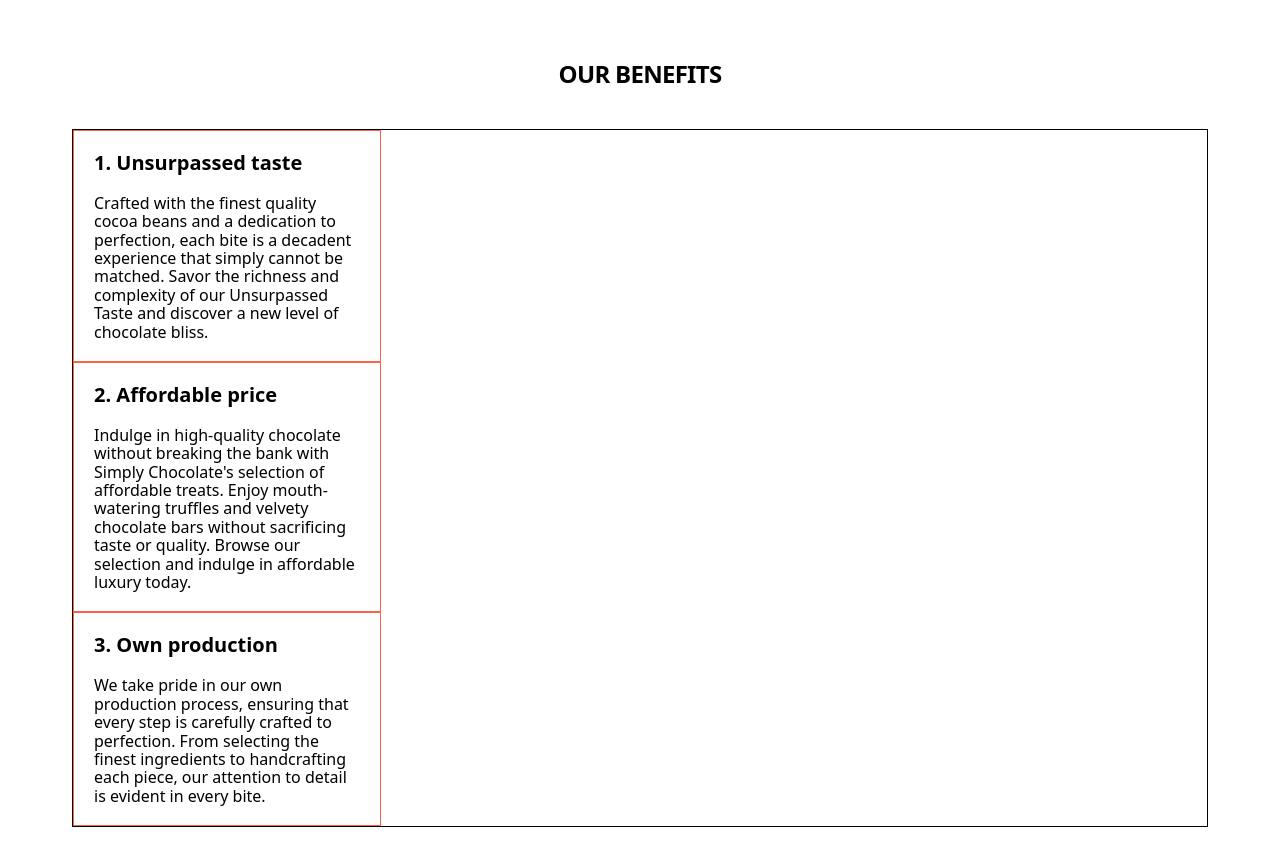
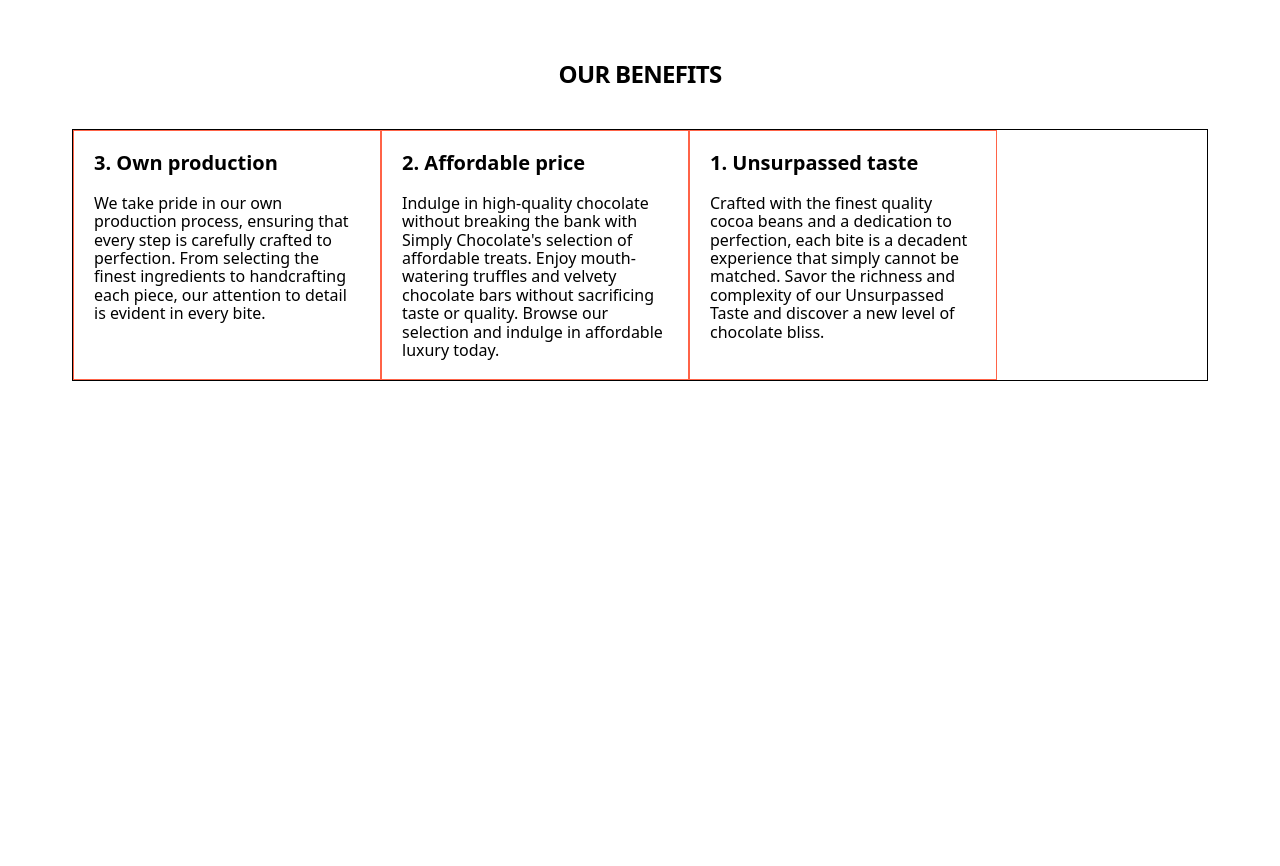
Before and after one commit to Olexiy-repin/html-css-112, a plain HTML site: page pages/flexbox.html in a window 1280 px wide. After the commit the page ends 800 px from the top, so only its background shows below. Drawn offline with nearby package versions, Linux system fonts and the light colour scheme.

Commit message:
classwork

```diff
--- a/css/flexbox.css
+++ b/css/flexbox.css
@@ -41,11 +41,21 @@ ol {
 }
 
 .benefits-list {
+  display: flex;
+  flex-direction: row;
+  justify-content: flex-start;
+  align-items: stretch;
+  flex-wrap: wrap;
+
+  /* row-gap: 40px;
+  column-gap: 20px; */
+  /* gap: 40px 20px; */
+
   border: 1px solid #000000;
 }
 
 .benefits-list-item {
-  width: 308px;
+  flex-basis: 308px;
 
   padding: 20px;
   border: 1px solid tomato;
@@ -55,3 +65,15 @@ ol {
   font-size: 20px;
   margin-bottom: 20px;
 }
+
+.benefits-list-item-first {
+  order: 30;
+}
+
+.benefits-list-item-second {
+  order: 0;
+}
+
+.benefits-list-item-third {
+  order: -20;
+}
```
